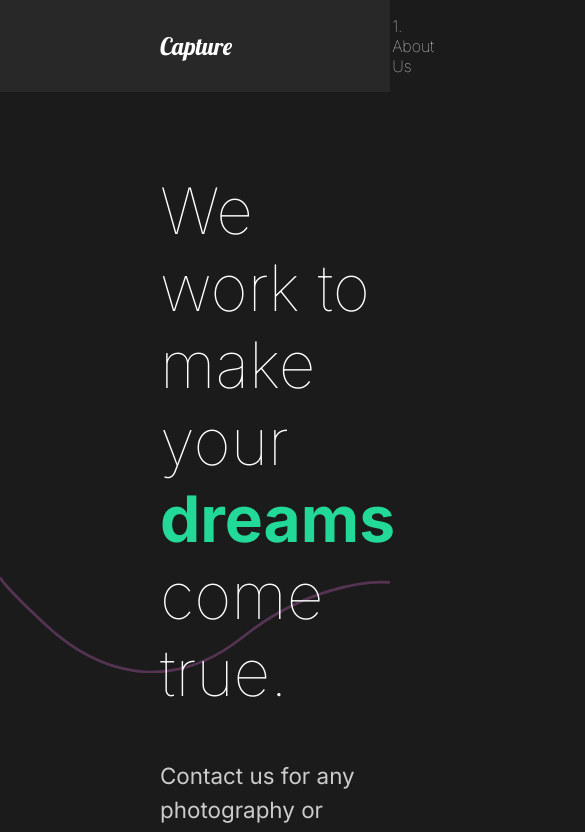
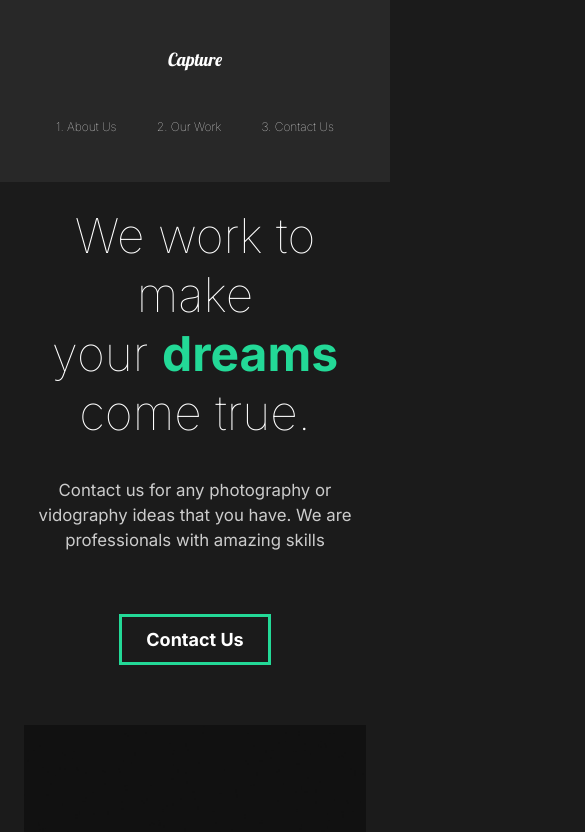
Before and after one commit to camillecalas/react-portfolio, a React (Create React App) app: page / in a window 390 px wide. Shown: the top 832 px of the page, 585 px wide, since content can reach past the window. Built offline with nearby package versions, Linux system fonts and the light colour scheme.

Commit message:
mobile friendly

```diff
--- a/src/components/GlobalStyle.js
+++ b/src/components/GlobalStyle.js
@@ -6,6 +6,13 @@
 		margin: 0;
 		padding: 0;
 		box-sizing: border-box;
+	}
+
+	html{
+		@media (max-width: 1700px){
+			font-size: 75%;
+		}
+
 	}
 
 	body {
--- a/src/components/Nav.js
+++ b/src/components/Nav.js
@@ -60,6 +60,26 @@
 		text-decoration: none;
 	}
 
+	@media (max-width: 1300px){
+		flex-direction: column;
+		padding: 2rem 1rem;
+
+		#logo{
+			display: inline-block;
+			margin: 2rem;
+		}
+
+		ul{
+			padding: 2rem;
+			justify-content: space-around;
+			width: 100%;
+
+			li{
+				padding: 0;
+			}
+		}
+	}
+
 `
 
 export default Nav
--- a/src/components/ServicesSection.js
+++ b/src/components/ServicesSection.js
@@ -83,6 +83,10 @@
 const Cards = styled.div`
 	display: flex;
 	flex-wrap: wrap;
+
+	@media (max-width: 1300px){
+		justify-content: center;
+	}
 `
 
 const Card = styled.div`
--- a/src/pages/ContactUs.js
+++ b/src/pages/ContactUs.js
@@ -48,11 +48,20 @@
 	padding: 5rem 10rem;
 	color: #353535;
 	min-height:  90vh;
+
+	@media (max-width: 1300px){
+		padding: 2rem;
+		font-size: 1rem;
+
+	}
 `;
 
 const Title = styled.div`
 	margin-bottom: 4rem;
 	color: black;
+	@media (max-width: 1300px){
+		margin-top: 5rem;
+	}
 `;
 
 const Hide = styled.div`
--- a/src/pages/MovieDetail.js
+++ b/src/pages/MovieDetail.js
@@ -99,6 +99,10 @@
 	margin: 5rem 10rem;
 	align-items: center;
 	justify-content: space-around;
+	@media (max-width: 1300px){
+		display: block;
+		margin: 2rem 2rem;
+	}
 `
 
 const SingleAward = styled.div`
--- a/src/pages/OurWork.js
+++ b/src/pages/OurWork.js
@@ -71,6 +71,9 @@
 	h2{
 		padding: 1rem 0rem;
 	}
+	@media (max-width: 1300px){
+		padding: 2rem 2rem;
+	}
 `;
 
 const Movie = styled(motion.div)`
--- a/src/styles.js
+++ b/src/styles.js
@@ -8,6 +8,12 @@
 	justify-content: space-between;
 	padding: 5rem 10rem;
 	color: white;
+
+	@media (max-width: 1300px){
+		display: block;
+		padding: 2rem 2rem;
+		text-align: center;
+	}
 `;
 
 export const Description = styled.div`
@@ -16,6 +22,13 @@
 	z-index: 2;
 	h2{
 		font-weight: lighter;
+	}
+
+	@media (max-width: 1300px){
+		padding: 0;
+		button {
+			margin: 2rem 0rem 5rem 0rem;
+		}
 	}
 `;
 
```
